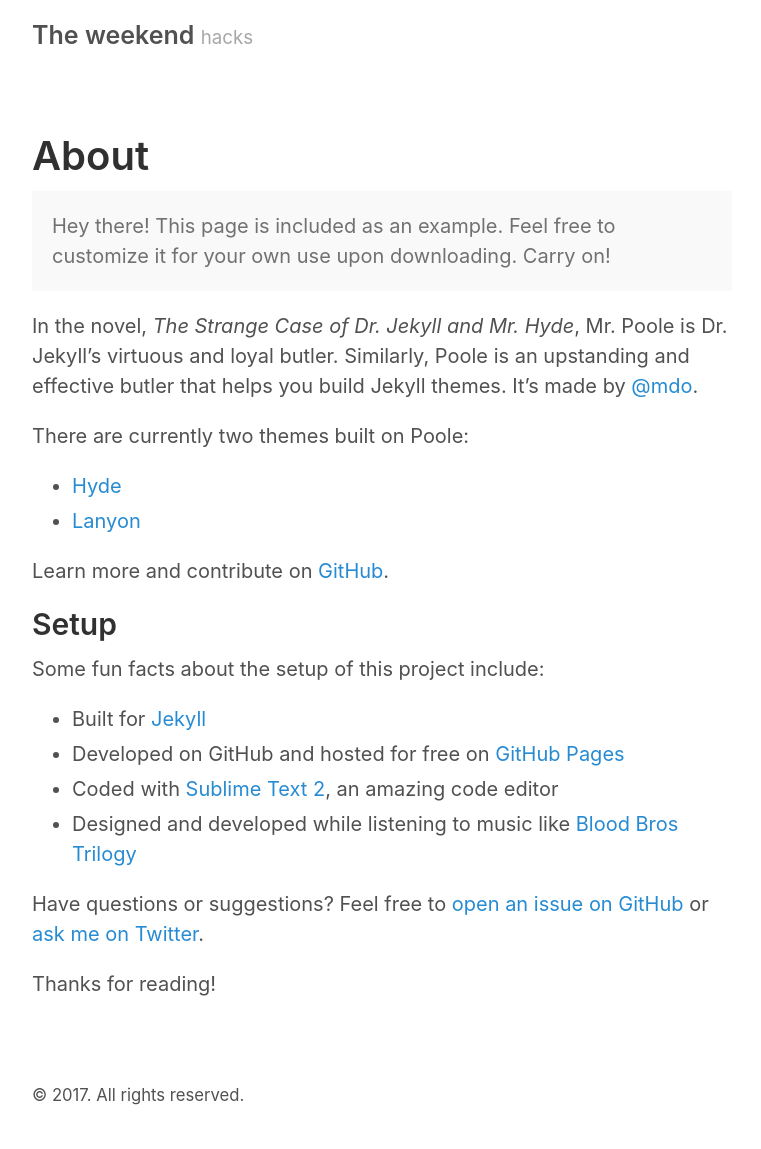
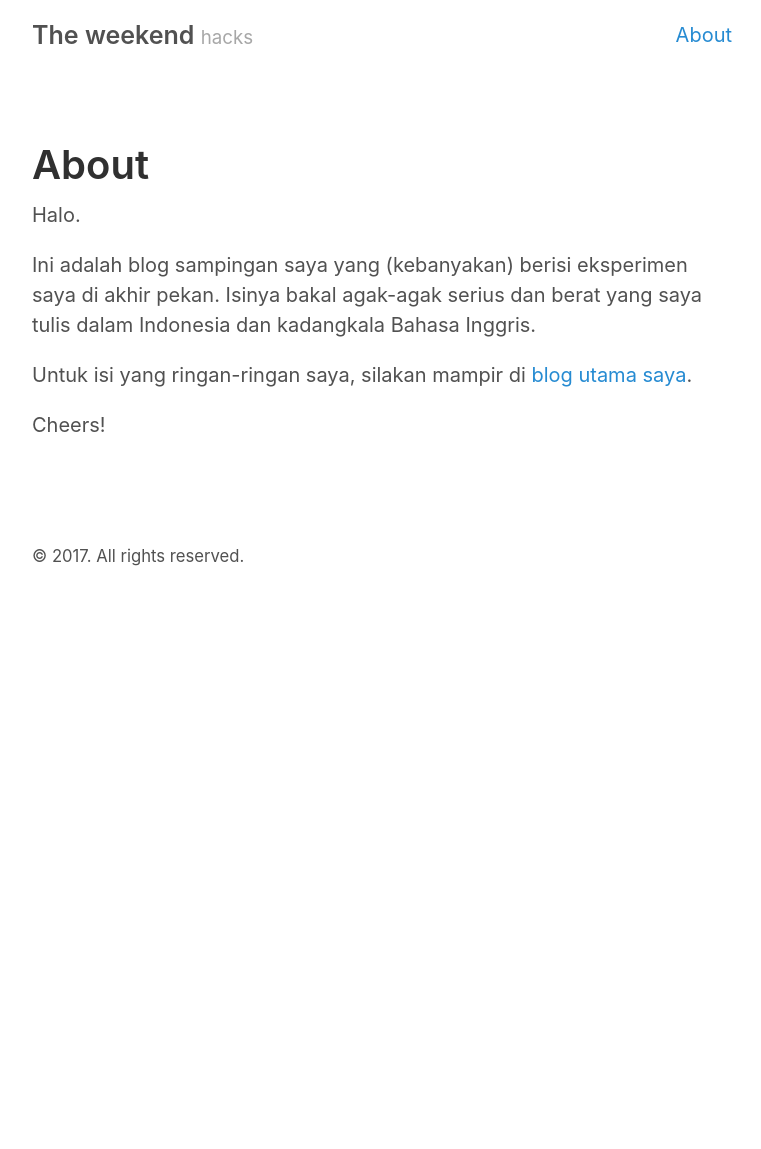
Before and after one commit to famasya/famasya.github.io, a Jekyll site: the page built from about.md, in a window 1280 px wide. Shown: the whole page, without its empty margins (258-1019 px from the left). Built offline with Jekyll 4.4.1, drawn with Linux system fonts in a browser that asks for light colours; after the commit the page ends 900 px from its top, so only the background shows below that.

Commit message:
add page

```diff
--- a/_layouts/default.html
+++ b/_layouts/default.html
@@ -11,6 +11,7 @@
           <a href="{{ site.baseurl }}/" title="Home">{{ site.title }}</a>
           <small>{{ site.tagline }}</small>
         </h3>
+        <a href="/about" class="page">About</a>
       </header>
 
       <main>
--- a/_sass/_layout.scss
+++ b/_sass/_layout.scss
@@ -13,3 +13,7 @@
 footer {
   margin-bottom: 2rem;
 }
+
+.page {
+  float: right;
+}
--- a/_sass/_masthead.scss
+++ b/_sass/_masthead.scss
@@ -5,13 +5,14 @@
 .masthead {
   padding-top:    1rem;
   padding-bottom: 1rem;
-  margin-bottom: 3rem;
+  margin-bottom: 5rem;
 }
 
 .masthead-title {
   margin-top: 0;
   margin-bottom: 0;
   color: $gray-4;
+  float: left;
 
   a {
     color: inherit;
--- a/about.md
+++ b/about.md
@@ -3,28 +3,10 @@
 title: About
 ---
 
-<p class="message">
-  Hey there! This page is included as an example. Feel free to customize it for your own use upon downloading. Carry on!
-</p>
+Halo.
 
-In the novel, *The Strange Case of Dr. Jekyll and Mr. Hyde*, Mr. Poole is Dr. Jekyll's virtuous and loyal butler. Similarly, Poole is an upstanding and effective butler that helps you build Jekyll themes. It's made by [@mdo](https://twitter.com/mdo).
+Ini adalah blog sampingan saya yang (kebanyakan) berisi eksperimen saya di akhir pekan. Isinya bakal agak-agak serius dan berat yang saya tulis dalam Indonesia dan kadangkala Bahasa Inggris.
 
-There are currently two themes built on Poole:
+Untuk isi yang ringan-ringan saya, silakan mampir di [blog utama saya](https://abidfamasya.wordpress.com).
 
-* [Hyde](http://hyde.getpoole.com)
-* [Lanyon](http://lanyon.getpoole.com)
-
-Learn more and contribute on [GitHub](https://github.com/poole).
-
-## Setup
-
-Some fun facts about the setup of this project include:
-
-* Built for [Jekyll](http://jekyllrb.com)
-* Developed on GitHub and hosted for free on [GitHub Pages](https://pages.github.com)
-* Coded with [Sublime Text 2](http://sublimetext.com), an amazing code editor
-* Designed and developed while listening to music like [Blood Bros Trilogy](https://soundcloud.com/maddecent/sets/blood-bros-series)
-
-Have questions or suggestions? Feel free to [open an issue on GitHub](https://github.com/poole/poole/issues/new) or [ask me on Twitter](https://twitter.com/mdo).
-
-Thanks for reading!
+Cheers!
```
